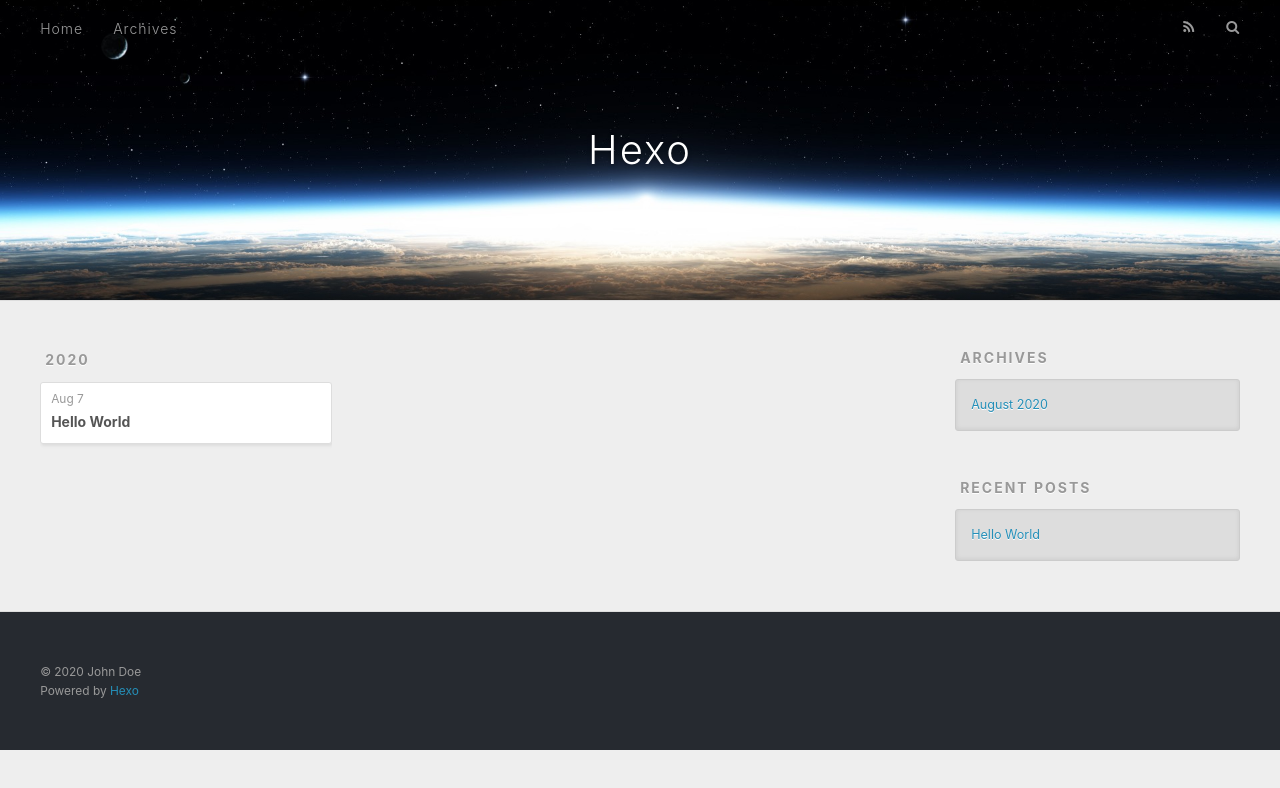
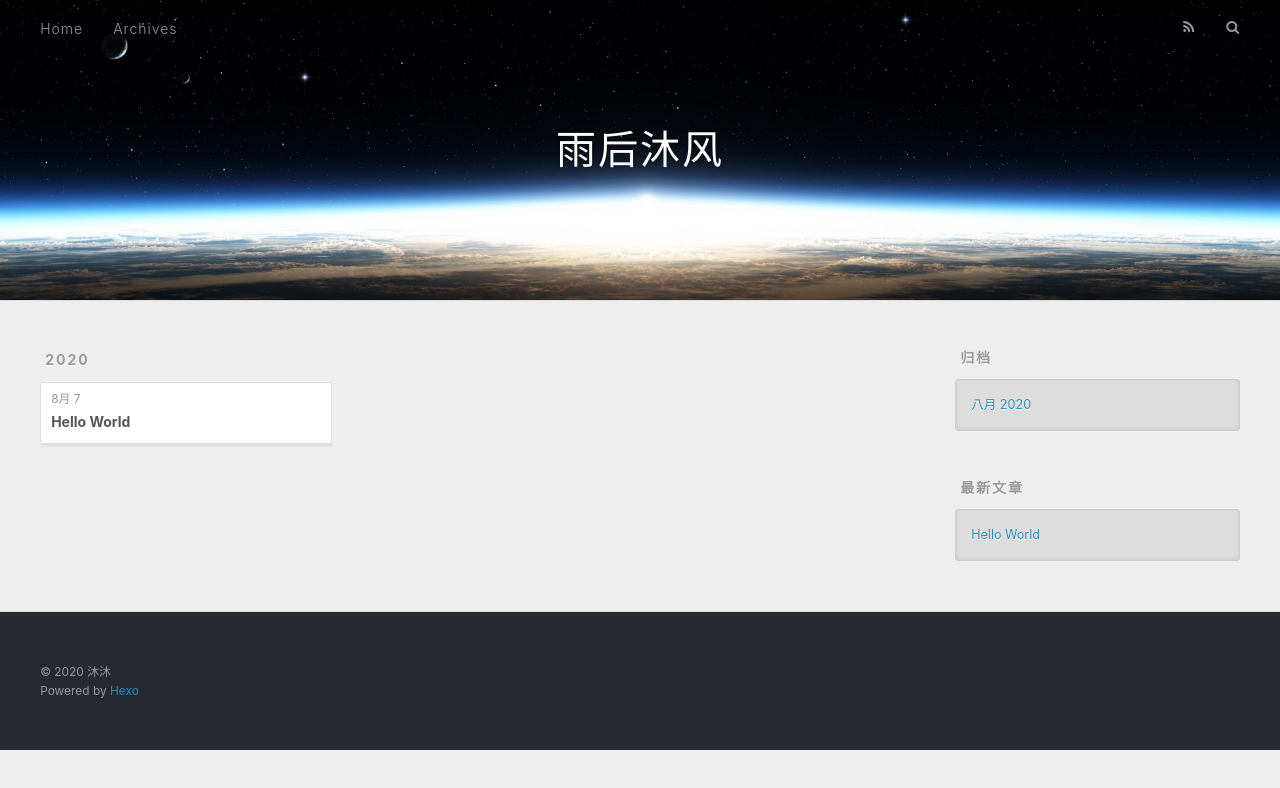
Before and after one commit to mmmmuqq/mmmmuqq.github.io, a plain HTML site: page archives/index.html in a window 1280 px wide. Drawn offline with nearby package versions, Linux system fonts and the light colour scheme.

Commit message:
Site updated: 2020-08-07 15:30:10

```diff
--- a/archives/index.html
+++ b/archives/index.html
@@ -5,17 +5,17 @@
 
 
 
-  <title>Archives | Hexo</title>
+  <title>归档 | 雨后沐风</title>
   <meta name="viewport" content="width=device-width, initial-scale=1, maximum-scale=1">
   <meta property="og:type" content="website">
-<meta property="og:title" content="Hexo">
+<meta property="og:title" content="雨后沐风">
 <meta property="og:url" content="https://mmmmuqq.github.io/archives/index.html">
-<meta property="og:site_name" content="Hexo">
-<meta property="og:locale" content="en_US">
-<meta property="article:author" content="John Doe">
+<meta property="og:site_name" content="雨后沐风">
+<meta property="og:locale" content="zh_CN">
+<meta property="article:author" content="沐沐">
 <meta name="twitter:card" content="summary">
 
-    <link rel="alternate" href="/atom.xml" title="Hexo" type="application/atom+xml">
+    <link rel="alternate" href="/atom.xml" title="雨后沐风" type="application/atom+xml">
 
 
     <link rel="icon" href="/favicon.png">
@@ -36,7 +36,7 @@
   <div id="header-outer" class="outer">
     <div id="header-title" class="inner">
       <h1 id="logo-wrap">
-        <a href="/" id="logo">Hexo</a>
+        <a href="/" id="logo">雨后沐风</a>
       </h1>
 
     </div>
@@ -53,7 +53,7 @@
 
           <a id="nav-rss-link" class="nav-icon" href="/atom.xml" title="RSS Feed"></a>
 
-        <a id="nav-search-btn" class="nav-icon" title="Search"></a>
+        <a id="nav-search-btn" class="nav-icon" title="搜索"></a>
       </nav>
       <div id="search-form-wrap">
         <form action="//google.com/search" method="get" accept-charset="UTF-8" class="search-form"><input type="search" name="q" class="search-form-input" placeholder="Search"><button type="submit" class="search-form-submit">&#xF002;</button><input type="hidden" name="sitesearch" value="https://mmmmuqq.github.io"></form>
@@ -79,7 +79,7 @@
   <div class="archive-article-inner">
     <header class="archive-article-header">
       <a href="/2020/08/07/hello-world/" class="archive-article-date">
-  <time datetime="2020-08-07T07:01:51.496Z" itemprop="datePublished">Aug 7</time>
+  <time datetime="2020-08-07T07:01:51.496Z" itemprop="datePublished">8月 7</time>
 </a>
 
 
@@ -111,9 +111,9 @@
 
 
   <div class="widget-wrap">
-    <h3 class="widget-title">Archives</h3>
+    <h3 class="widget-title">归档</h3>
     <div class="widget">
-      <ul class="archive-list"><li class="archive-list-item"><a class="archive-list-link" href="/archives/2020/08/">August 2020</a></li></ul>
+      <ul class="archive-list"><li class="archive-list-item"><a class="archive-list-link" href="/archives/2020/08/">八月 2020</a></li></ul>
     </div>
   </div>
 
@@ -121,7 +121,7 @@
 
 
   <div class="widget-wrap">
-    <h3 class="widget-title">Recent Posts</h3>
+    <h3 class="widget-title">最新文章</h3>
     <div class="widget">
       <ul>
 
@@ -141,7 +141,7 @@
 
   <div class="outer">
     <div id="footer-info" class="inner">
-      &copy; 2020 John Doe<br>
+      &copy; 2020 沐沐<br>
       Powered by <a href="http://hexo.io/" target="_blank">Hexo</a>
     </div>
   </div>
```
Also changed, not shown: 2020/08/07/hello-world/index.html (+11 -11 lines), archives/2020/08/index.html (+13 -13 lines), archives/2020/index.html (+13 -13 lines), index.html (+12 -12 lines).
